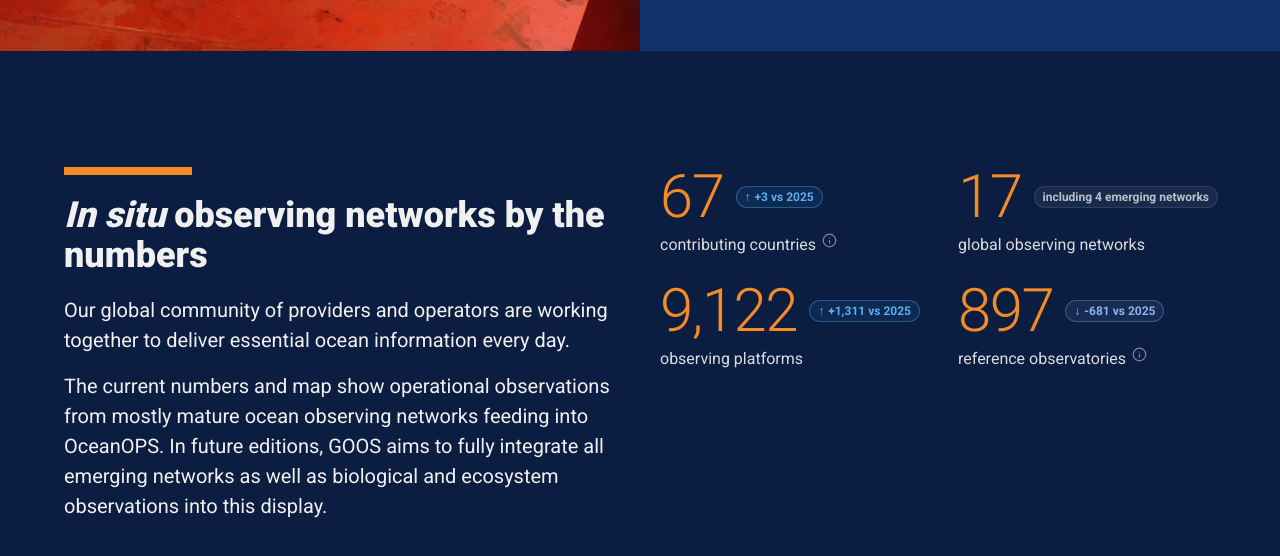
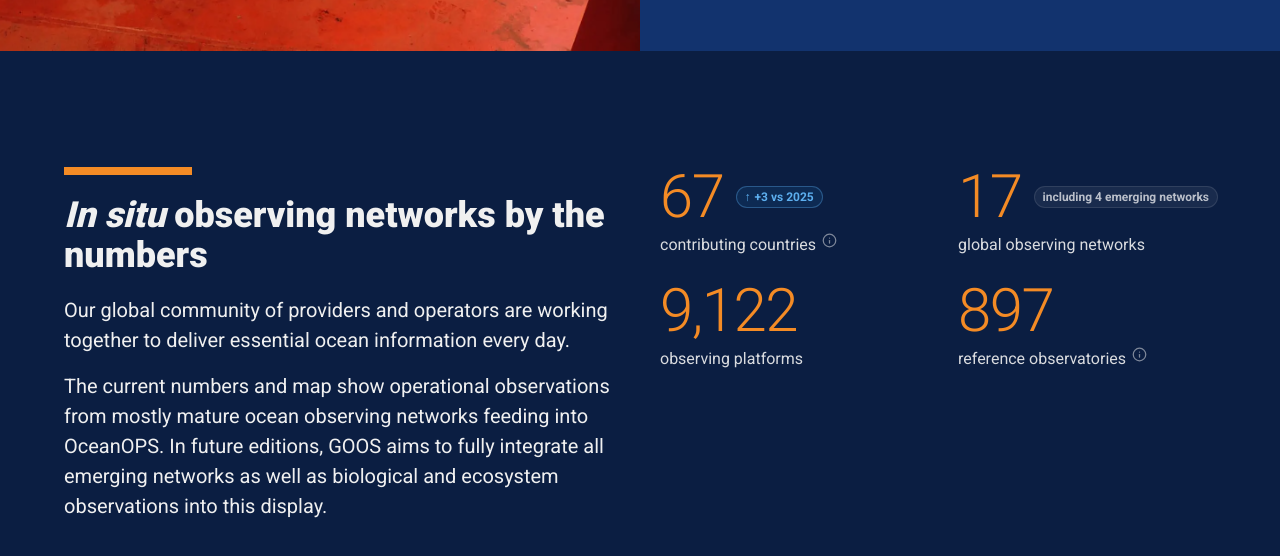
Before and after one commit to OceanOPS/oceanops-report-card, a React (Vite) app: page /#home in a window 1280 px wide. Shown: the part 5245-5801 px from the top of the page. Built offline with nearby package versions, Linux system fonts and the light colour scheme; a web font is replaced by a local one.

Commit message:
removing delta between last years

```diff
--- a/src/App.tsx
+++ b/src/App.tsx
@@ -34,8 +34,6 @@ import {
   contributingCountries,
   countriesDeltaVsLastYear,
   LAST_REPORT_YEAR,
-  observingPlatformsDeltaVsLastYear,
-  referenceObservatoriesDeltaVsLastYear,
   totalObservingPlatforms,
   totalReferenceObservatories,
 } from './utils/partnerCountryStats'
@@ -43,8 +41,6 @@ import { useEditionYoy } from './utils/editionYoy'
 import { CountriesYoyDetail } from './components/StatEvolutionDetail'
 
 const fmt = (n: number) => n.toLocaleString('en-US')
-const observingPlatformDeltaLabel = `${observingPlatformsDeltaVsLastYear >= 0 ? '+' : ''}${fmt(observingPlatformsDeltaVsLastYear)}`
-const referenceObservatoryDeltaLabel = `${referenceObservatoriesDeltaVsLastYear >= 0 ? '+' : ''}${fmt(referenceObservatoriesDeltaVsLastYear)}`
 const countryDeltaLabel = `${countriesDeltaVsLastYear >= 0 ? '+' : ''}${fmt(countriesDeltaVsLastYear)}`
 
 function App() {
@@ -450,20 +446,10 @@ function App() {
             {
               number: fmt(totalObservingPlatforms),
               description: t('content.section1.stats.stat3.description'),
-              evolution: t('content.section1.stats.stat3.evolutionVsLastYear', {
-                delta: observingPlatformDeltaLabel,
-                year: LAST_REPORT_YEAR,
-              }),
-              evolutionDirection: observingPlatformsDeltaVsLastYear >= 0 ? 'up' : 'down',
             },
             {
               number: fmt(totalReferenceObservatories),
               description: t('content.section1.stats.stat4.description'),
-              evolution: t('content.section1.stats.stat4.evolutionVsLastYear', {
-                delta: referenceObservatoryDeltaLabel,
-                year: LAST_REPORT_YEAR,
-              }),
-              evolutionDirection: referenceObservatoriesDeltaVsLastYear >= 0 ? 'up' : 'down',
               infoModal: {
                 title: t('content.section1.stats.stat4.infoModalTitle'),
                 content: (
```
